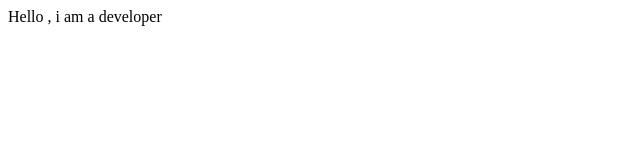
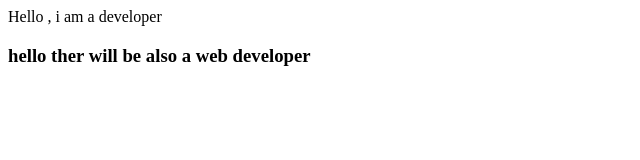
Before and after one commit to prachikachahal/AMAZONE-CLONE, a plain HTML site: page index.html in a window 1280 px wide. Shown: the whole page, without its empty margins (0-640 px from the left). Drawn offline with Linux system fonts and the light colour scheme.

Commit message:
new feature

```diff
--- a/index.html
+++ b/index.html
@@ -1 +1,2 @@
 <p>Hello , i am a developer</p>
+<h3>hello ther will  be also a web developer</h3>
```
